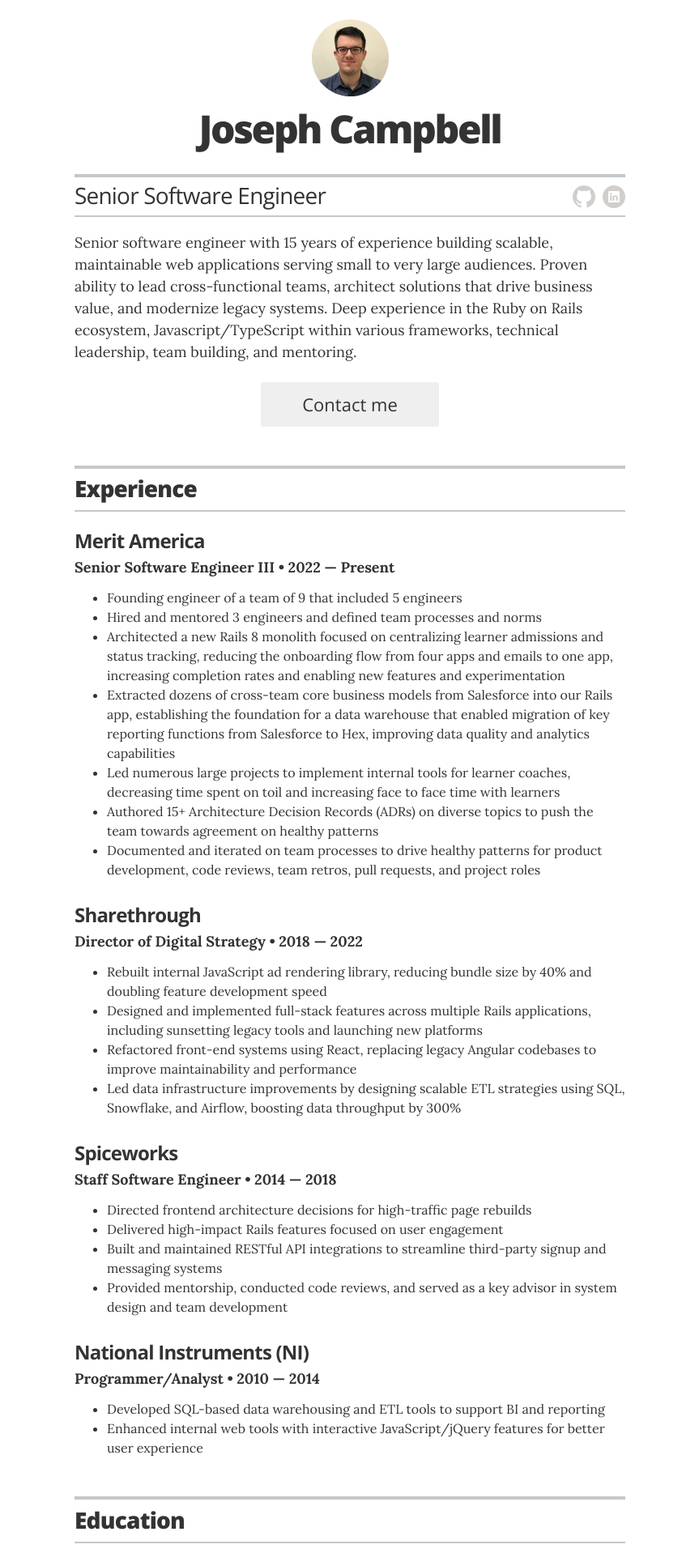
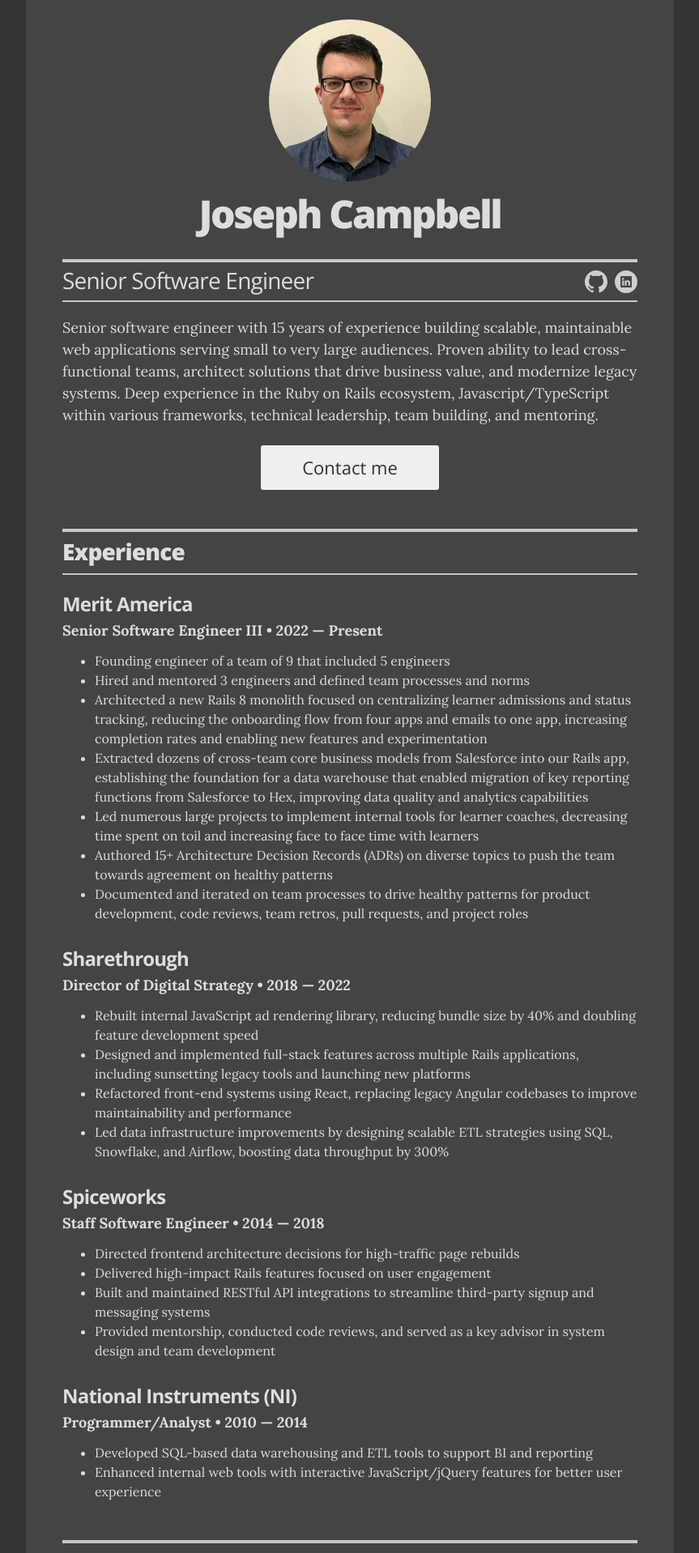
Before and after one commit to 1campbellj/1campbellj.github.io, a Jekyll site: the page built from index.html, in a window 1280 px wide. Shown: the top 1918 px of the page at 81% size, without its empty margins (208-1071 px from the left). Built offline with Jekyll 4.4.1, drawn with Linux system fonts in a browser that asks for light colours.

Commit message:
Style updates

```diff
--- a/_sass/_base.scss
+++ b/_sass/_base.scss
@@ -15,16 +15,19 @@ body{
   color: $text_color;
   font-size: 16px;
   line-height: 1.5;
+  color: #ddd;
+  background-color: #333
 }
 
 .wrapper:before,
 .wrapper:after { content:""; display:table; }
 .wrapper:after { clear: both; }
 .wrapper {
-  max-width: 728px;
-  padding: 0 24px;
+  max-width: 800px;
+  padding: 0 45px;
   margin: 0 auto;
   zoom: 1;
+  background-color: #444444;
 }
 
 // clearfix (now called group,
--- a/_sass/_resume.scss
+++ b/_sass/_resume.scss
@@ -21,7 +21,7 @@
 .page-header { padding: 1.5rem 0;
 
   .avatar {
-    width: 95px;
+    width: 200px;
     max-width: 100%;
     overflow: hidden;
     @include border-radius(100px);
```
